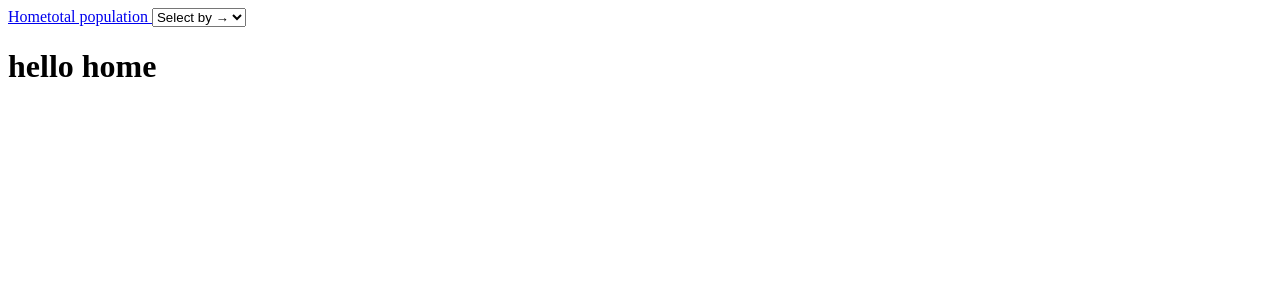
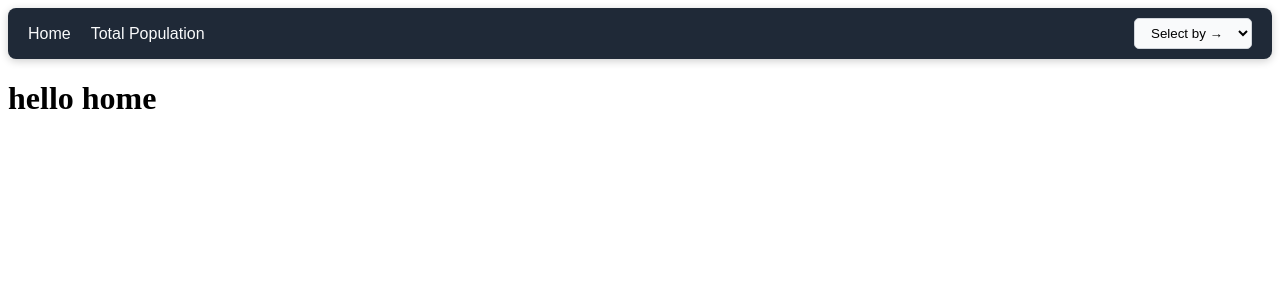
Before and after one commit to yuusufxb/Contry-management, a React (Create React App) app: page / in a window 1280 px wide. Shown: the top 300 px of the page. Built offline with nearby package versions, Linux system fonts and the light colour scheme.

Commit message:
styling the navbar

```diff
--- a/src/pages/navbar.jsx
+++ b/src/pages/navbar.jsx
@@ -1,18 +1,22 @@
+import { Link, useNavigate } from "react-router-dom";
+import './style/navbar_style.css';
 
-import { Link, useNavigate } from "react-router-dom"
 export function Navbar(){
     const navigate = useNavigate();
 
     const handleChange = (e) => {
         const path = e.target.value;
-    if (path)
-        navigate(path);
+        if (path) navigate(path);
     };
 
     return (
-    <div>
-        <Link to={'/'}>Home</Link>
-        <Link to={'/world-total-population'}>total population </Link>
+        <div className="navbar">
+            <div className="navbar-links">
+                <Link to="/">Home</Link>
+                <Link to="/world-total-population">Total Population</Link>
+            </div>
+
+            <div className="navbar-select">
                 <select onChange={handleChange}>
                     <option value="">Select by →</option>
                     <option value="/countries/by-name">Name</option>
@@ -20,5 +24,6 @@ export function Navbar(){
                     <option value="/countries/by-population">Population</option>
                 </select>
             </div>
+        </div>
     );
 }
--- /dev/null
+++ b/src/pages/style/navbar_style.css
@@ -0,0 +1,41 @@
+.navbar {
+  display: flex;
+  align-items: center;
+  justify-content: space-between;
+  background-color: #1f2937; /* dark gray */
+  padding: 10px 20px;
+  border-radius: 8px;
+  box-shadow: 0 2px 8px rgba(0,0,0,0.2);
+  font-family: Arial, sans-serif;
+}
+
+.navbar-links {
+  display: flex;
+  gap: 20px;
+}
+
+.navbar-links a {
+  text-decoration: none;
+  color: #f9fafb; /* light text */
+  font-weight: 500;
+  transition: color 0.2s;
+}
+
+.navbar-links a:hover {
+  color: #3b82f6; /* blue hover */
+}
+
+.navbar-select select {
+  padding: 6px 12px;
+  border-radius: 5px;
+  border: 1px solid #d1d5db;
+  background-color: #f9fafb;
+  cursor: pointer;
+  font-weight: 500;
+  transition: background-color 0.2s, transform 0.1s;
+}
+
+.navbar-select select:hover {
+  background-color: #e5e7eb;
+  transform: scale(1.03);
+}
```
Lines whose indentation alone changed are shown as unchanged.
